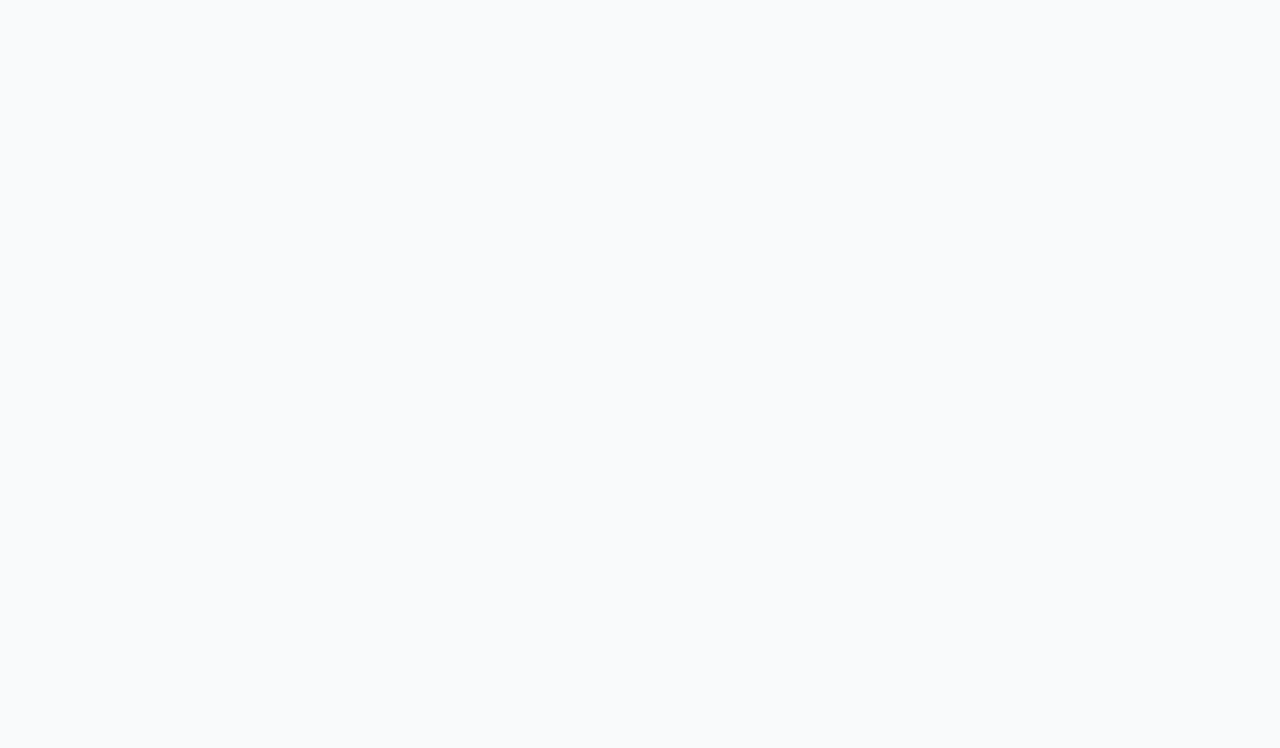
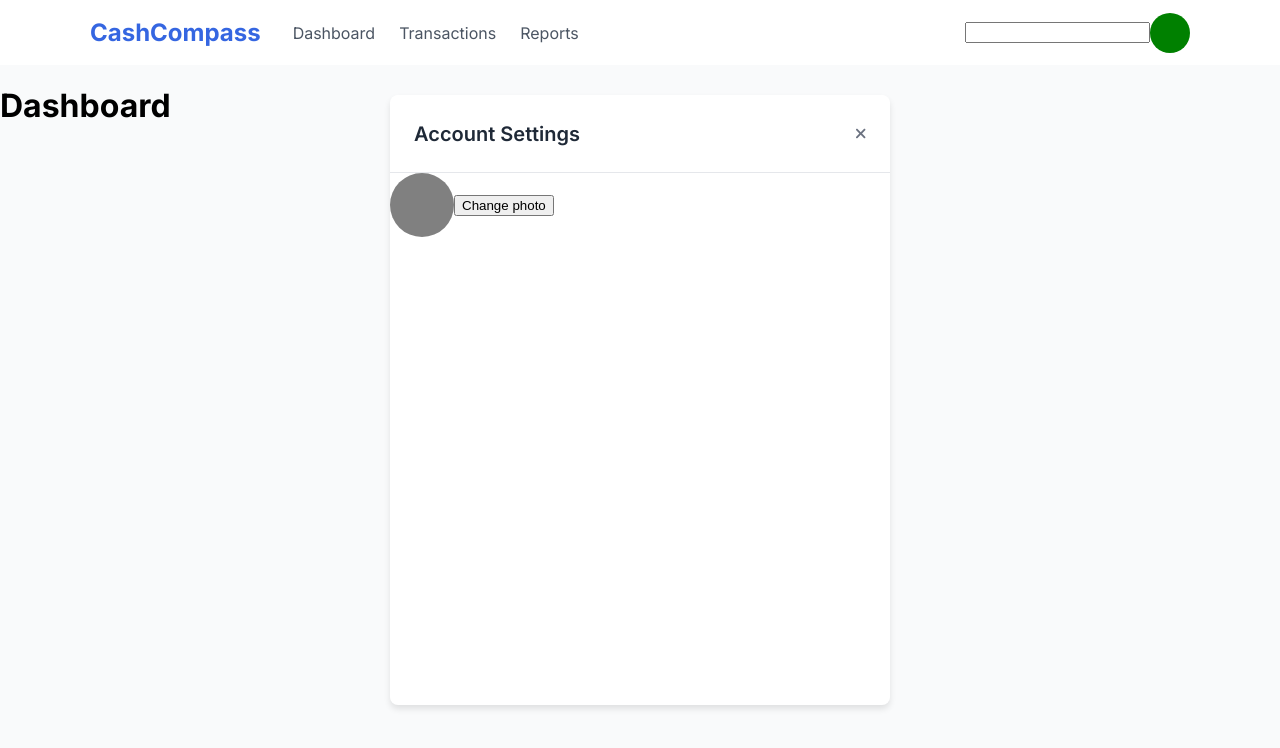
Before and after one commit to Snipe-ctrl/expense-tracker-website, a React app: page /dashboard/account-settings in a window 1280 px wide. Before the commit this address had no page. Shown: the top 748 px of the page. Built offline with nearby package versions, Linux system fonts and the light colour scheme.

Commit message:
updated code for use on other pc

```diff
--- a/src/App.js
+++ b/src/App.js
@@ -5,6 +5,7 @@ import SigninForm from "./pages/SigninPage";
 import Dashboard from "./pages/Dashboard";
 import AuthProvider from "./context/AuthContext";
 import ProtectedRoute from "./context/ProtectedRoute";
+import AccountSettings from "./pages/AccountSettings";
 
 const App = () => {
     return (
@@ -14,7 +15,9 @@ const App = () => {
                     <Route path="/" element={<Dashboard />} />
                     <Route path="signup" element={<SignupForm />} />
                     <Route path="signin" element={<SigninForm />} />
-                    <Route path="dashboard" element={<Dashboard />} />
+                    <Route path="dashboard" element={<Dashboard />}>
+                        <Route path="account-settings" element={<AccountSettings />} />
+                    </Route>
                     <Route path="protected"
                         element={
                             <ProtectedRoute>
--- a/src/components/Header.js
+++ b/src/components/Header.js
@@ -1,14 +1,23 @@
 import React from 'react';
 import '/src/styles/style.scss';
+import userEmail from "../pages/SigninPage";
 
 const Header = () => {
 
     return (
         <header>
             <div className="header-container">
+                <div className='left-side'>
+                    <h2>CashCompass</h2>
+                    <div className='header-page-buttons'>
+                    <h3>Dashboard{userEmail}</h3>
+                    <h3>Transactions</h3>
+                    <h3>Reports</h3>
+                    </div>
+                </div>
                 <div className="right-side">
+                    <input type='text'></input>
                     <div className='square'></div>
-                    <input type='text'></input>
                 </div>
             </div>
         </header>
--- /dev/null
+++ b/src/pages/AccountSettings.js
@@ -0,0 +1,30 @@
+import React, { useState } from "react";
+import '/src/styles/style.scss';
+
+const AccountSettings = () => {
+    return (
+        <div className="account-settings-container">
+            <div className="header">
+                <h2>Account Settings</h2>
+                <svg width="12" height="13" className="x" viewBox="0 0 12 13" fill="none" xmlns="http://www.w3.org/2000/svg">
+<path d="M11.5445 2.79448C11.984 2.35503 11.984 1.64136 11.5445 1.2019C11.1051 0.762451 10.3914
+0.762451 9.95197 1.2019L6.25001 4.90737L2.54454 1.20542C2.10509 0.765967 1.39142 0.765967 0.951965
+1.20542C0.512512 1.64487 0.512512 2.35854 0.951965 2.798L4.65743 6.49995L0.955481 10.2054C0.516028
+10.6449 0.516028 11.3585 0.955481 11.798C1.39493 12.2375 2.10861 12.2375 2.54806 11.798L6.25001
+8.09253L9.95548 11.7945C10.3949 12.2339 11.1086 12.2339 11.5481 11.7945C11.9875 11.355 11.9875
+10.6414 11.5481 10.2019L7.84259 6.49995L11.5445 2.79448Z" fill="#6B7280"/>
+</svg>
+            </div>
+            <div className="account-info">
+                <div className="profile-photo-container">
+                    <div className="circle"></div>
+                    <button>Change photo</button>
+                </div>
+            </div>
+            <div className="submit">
+            </div>
+        </div>
+    )
+}
+
+export default AccountSettings;
--- a/src/pages/Dashboard.js
+++ b/src/pages/Dashboard.js
@@ -1,4 +1,5 @@
 import React, { useState } from "react";
+import { Outlet } from 'react-router-dom';
 import '/src/styles/style.scss';
 import Header from "../components/Header";
 
@@ -8,6 +9,7 @@ const Dashboard = () => {
         <div>
             <Header />
             <h1>Dashboard</h1>
+            <Outlet />
         </div>
     )
 }
--- a/src/pages/SigninPage.js
+++ b/src/pages/SigninPage.js
@@ -2,6 +2,8 @@ import React, { useContext, useState } from "react";
 import { useNavigate } from 'react-router-dom';
 import { AuthContext } from "../context/AuthContext";
 import '/src/styles/style.scss';
+
+let userEmail = ""
 
 const SigninForm = () => {
     const [formData, setFormData] = useState({
@@ -42,6 +44,7 @@ const SigninForm = () => {
         const success = await signIn(formData.email, formData.password)
         if (success) {
             navigate('/protected');
+            userEmail = formData.email
         }
     }
     return (
@@ -101,4 +104,5 @@ const SigninForm = () => {
 );
 };
 
+export { userEmail }
 export default SigninForm;
--- a/src/styles/components/_index.scss
+++ b/src/styles/components/_index.scss
@@ -1,2 +1,3 @@
 @forward 'signup-page';
 @forward 'header';
+@forward 'account-settings'
--- /dev/null
+++ b/src/styles/components/account-settings.scss
@@ -0,0 +1,68 @@
+@use '../util' as *;
+
+.account-settings-container {
+    display: flex;
+    justify-content: flex-start;
+    position: fixed;
+    flex-direction: column;
+    top: 50%;
+    left: 50%;
+    transform: translate(-50%, -50%);
+    width: rem(500);
+    height: rem(610);
+    background-color: white;
+    box-sizing: border-box;
+    box-shadow: 0px 4px 6px rgba(0, 0, 0, 0.1);
+    border-radius: rem(8);
+}
+
+.header {
+    height: rem(77);
+    width: 100%;
+    display: flex;
+    justify-content: space-between;
+    align-items: center;
+    top: 0;
+    border-bottom: rem(1) solid var(--border-1);
+
+    h2 {
+        font-size: rem(20);
+        font-weight: 600;
+        color: var(--text-6);
+        padding: rem(24);
+    }
+
+    .x {
+        width: rem(11);
+        height: rem(11);
+        padding: rem(24);
+    }
+
+}
+
+.account-settings-line {
+    height: rem(2);
+    width: 100%;
+    background-color: gray;
+}
+
+.profile-photo-container {
+    display: flex;
+    align-items: center;
+    justify-content: start;
+
+    .circle {
+        width: rem(64);
+        height: rem(64);
+        border-radius: 50%;
+        background-color: gray;
+    }
+
+}
+
+.circle {
+    width: rem(64);
+    height: rem(64);
+    border-radius: 50%;
+    background-color: gray;
+}
--- a/src/styles/components/header.scss
+++ b/src/styles/components/header.scss
@@ -1,7 +1,7 @@
 @use '../util' as *;
 
 header {
-    background-color: gray;
+    background-color: white;
     height: rem(65);
     display: flex;
     justify-content: center;
@@ -10,18 +10,47 @@ header {
 
 .header-container {
     display: flex;
-    justify-content: center;
+    justify-content: space-between;
     align-items: center;
     width: 100%;
+    height: rem(65);
 }
 
 .right-side {
     display: flex;
     align-items: center;
+    margin-right: rem(90);
 }
 
 .square {
     background-color: green;
     height: 40px;
     width: 40px;
+    border-radius: 50%;
 }
+
+.left-side {
+    display: flex;
+    align-items: center;
+    justify-content: start;
+    margin-left: rem(90);
+
+    .header-page-buttons {
+        display: flex;
+        justify-content: start;
+        gap: rem(24);
+
+        h3 {
+            font-size: rem(16);
+            font-weight: 400;
+            color: var(--text-5);
+        }
+    }
+
+    h2 {
+        font-size: rem(24);
+        font-weight: 700;
+        color: rgb(53, 102, 225);
+        margin-right: rem(32);
+    }
+}
--- a/src/styles/globals/variables.scss
+++ b/src/styles/globals/variables.scss
@@ -10,6 +10,9 @@
     --text-3: #374151;
     --text-4: #ADAEBC;
     --text-5: #4B5563;
+    --text-6: #1F2937;
+
+    --border-1: #E5E7EB;
 
     --blue-button-1: #2563EB;
     --blue-button-2: #1e59d8;
```
Also changed, not shown: src/routes/otherRoutes.js (+11 -0 lines), public/assets/X.svg (added), src/services/db.js (renamed from src/services/postgres.js).
